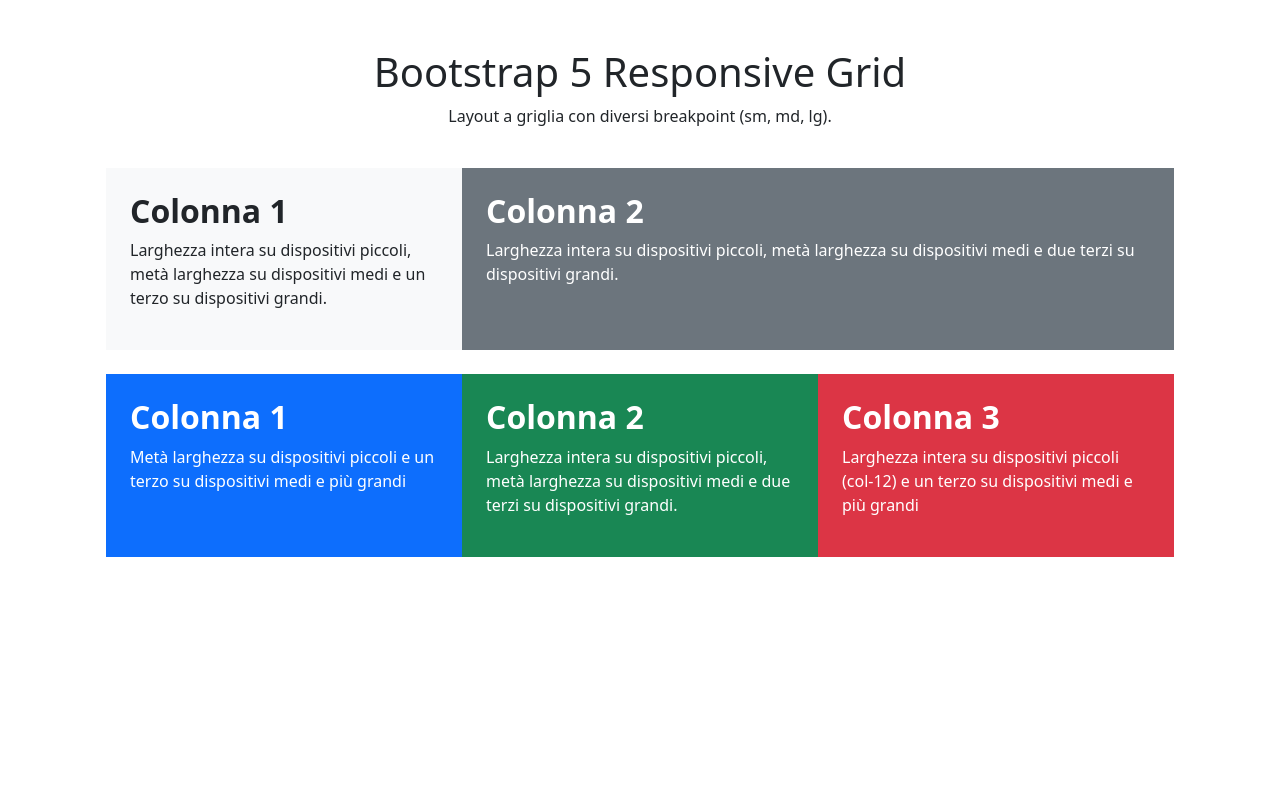
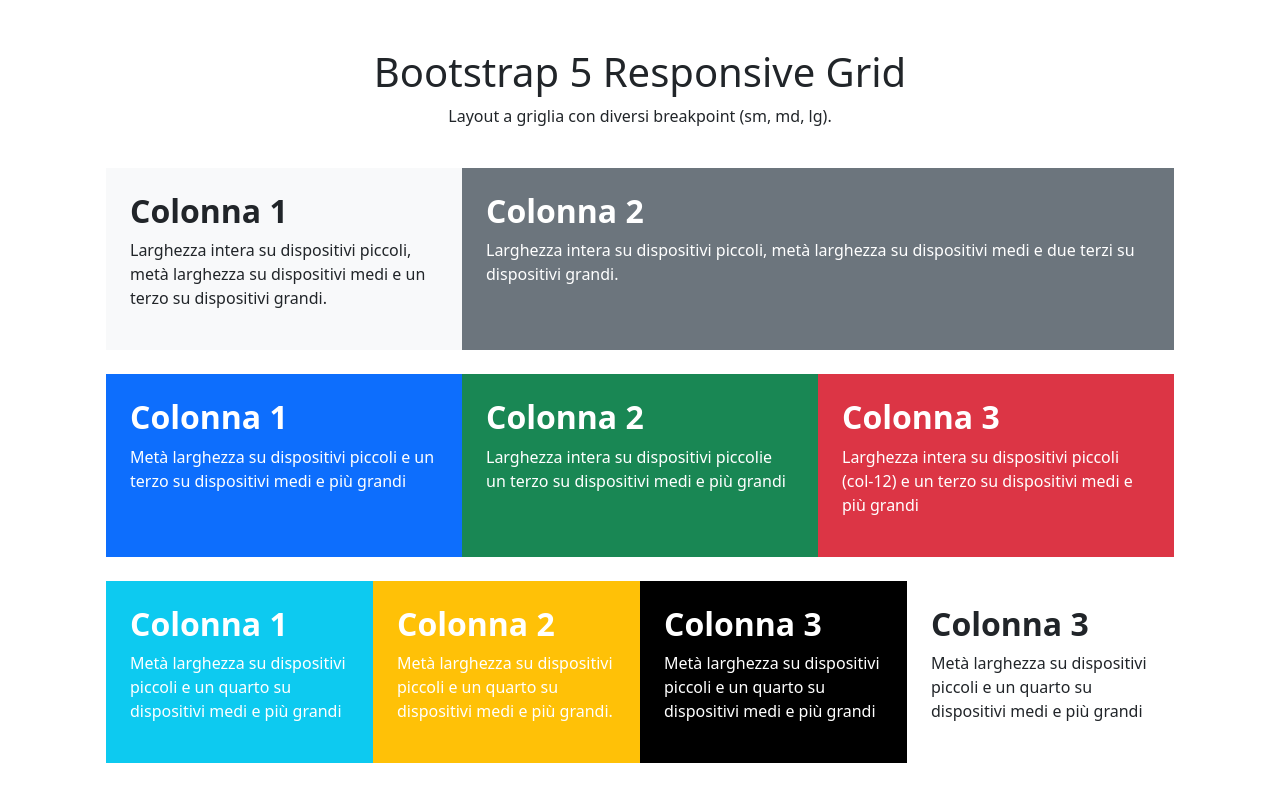
Before and after one commit to simonelupone/htmlcss-bootstrap-layout, a plain HTML site: page index.html in a window 1280 px wide. Drawn offline with nearby package versions, Linux system fonts and the light colour scheme.

Commit message:
[FEAT]: add third block cols

```diff
--- a/index.html
+++ b/index.html
@@ -51,8 +51,7 @@
                 </div>
                 <div class="col-6 col-md-4 p-4 bg-success text-white">
                     <h2 class="fw-semibold">Colonna 2</h2>
-                    <p>Larghezza intera su dispositivi piccoli, metà larghezza su dispositivi medi e due terzi su
-                        dispositivi grandi.</p>
+                    <p>Larghezza intera su dispositivi piccolie un terzo su dispositivi medi e più grandi</p>
                 </div>
 
                 <div class="col-12 col-md-4 p-4 bg-danger text-white">
@@ -60,6 +59,28 @@
                     <p>Larghezza intera su dispositivi piccoli (col-12) e un terzo su dispositivi medi e più grandi</p>
                 </div>
             </div>
+
+            <!-- 3rd block cols -->
+            <div class="row mx-4">
+                <div class="col-6 col-md-3 p-4 bg-info text-white">
+                    <h2 class="fw-semibold">Colonna 1</h2>
+                    <p>Metà larghezza su dispositivi piccoli e un quarto su dispositivi medi e più grandi</p>
+                </div>
+                <div class="col-6 col-md-3 p-4 bg-warning text-white">
+                    <h2 class="fw-semibold">Colonna 2</h2>
+                    <p>Metà larghezza su dispositivi piccoli e un quarto su dispositivi medi e più grandi.</p>
+                </div>
+
+                <div class="col-6 col-md-3 p-4 bg-black text-white">
+                    <h2 class="fw-semibold">Colonna 3</h2>
+                    <p>Metà larghezza su dispositivi piccoli e un quarto su dispositivi medi e più grandi</p>
+                </div>
+
+                <div class="col-6 col-md-3 p-4 bg-white">
+                    <h2 class="fw-semibold">Colonna 3</h2>
+                    <p>Metà larghezza su dispositivi piccoli e un quarto su dispositivi medi e più grandi</p>
+                </div>
+            </div>
         </div>
     </main>
 </body>
```
